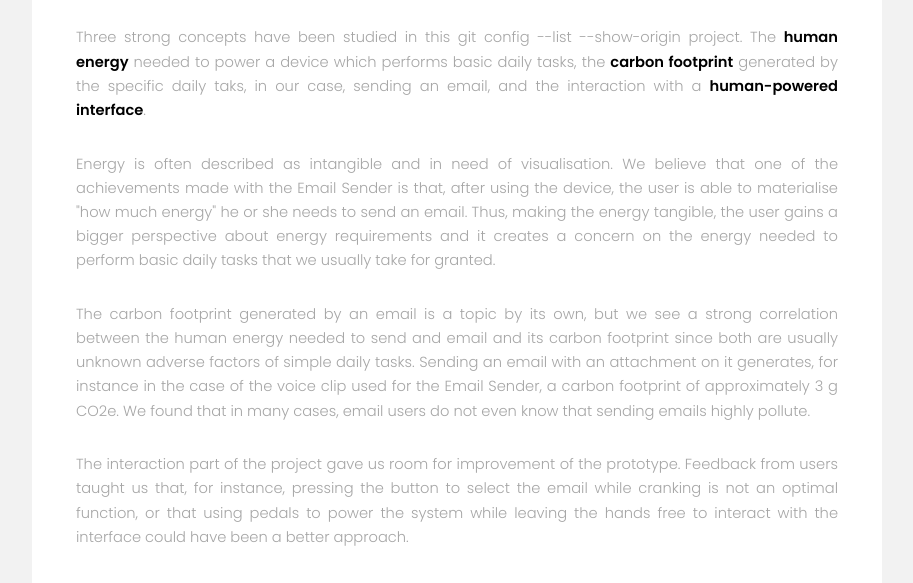
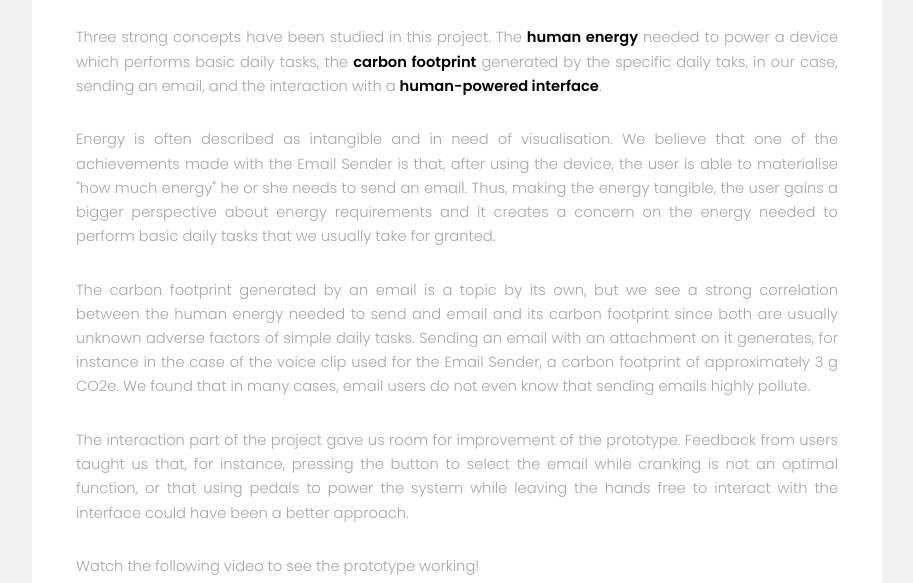
Before and after one commit to Elenaegr/elenaegr.github.io, a plain HTML site: page hpi.html in a window 1280 px wide. Shown: the part 2044-2627 px from the top of the page, without its empty margins (183-1096 px from the left). Drawn offline with Linux system fonts and the light colour scheme.

Commit message:
removing line git

```diff
--- a/hpi.html
+++ b/hpi.html
@@ -76,7 +76,7 @@
 									<div class="6u"><span class="image fit"><img src="images/hpi/hpi2.png" alt="" /></span></div>
 								</div>
 							</div>
-							<p class="justified">Three strong concepts have been studied in this git config --list --show-origin project. The <strong>human energy</strong>
+							<p class="justified">Three strong concepts have been studied in this project. The <strong>human energy</strong>
 								needed to power a device which performs basic daily tasks, the <b>carbon footprint</b> generated
 								by the specific daily taks, in our case, sending an email, and the interaction with a <b>human-powered interface</b>.
 							</p>
```
